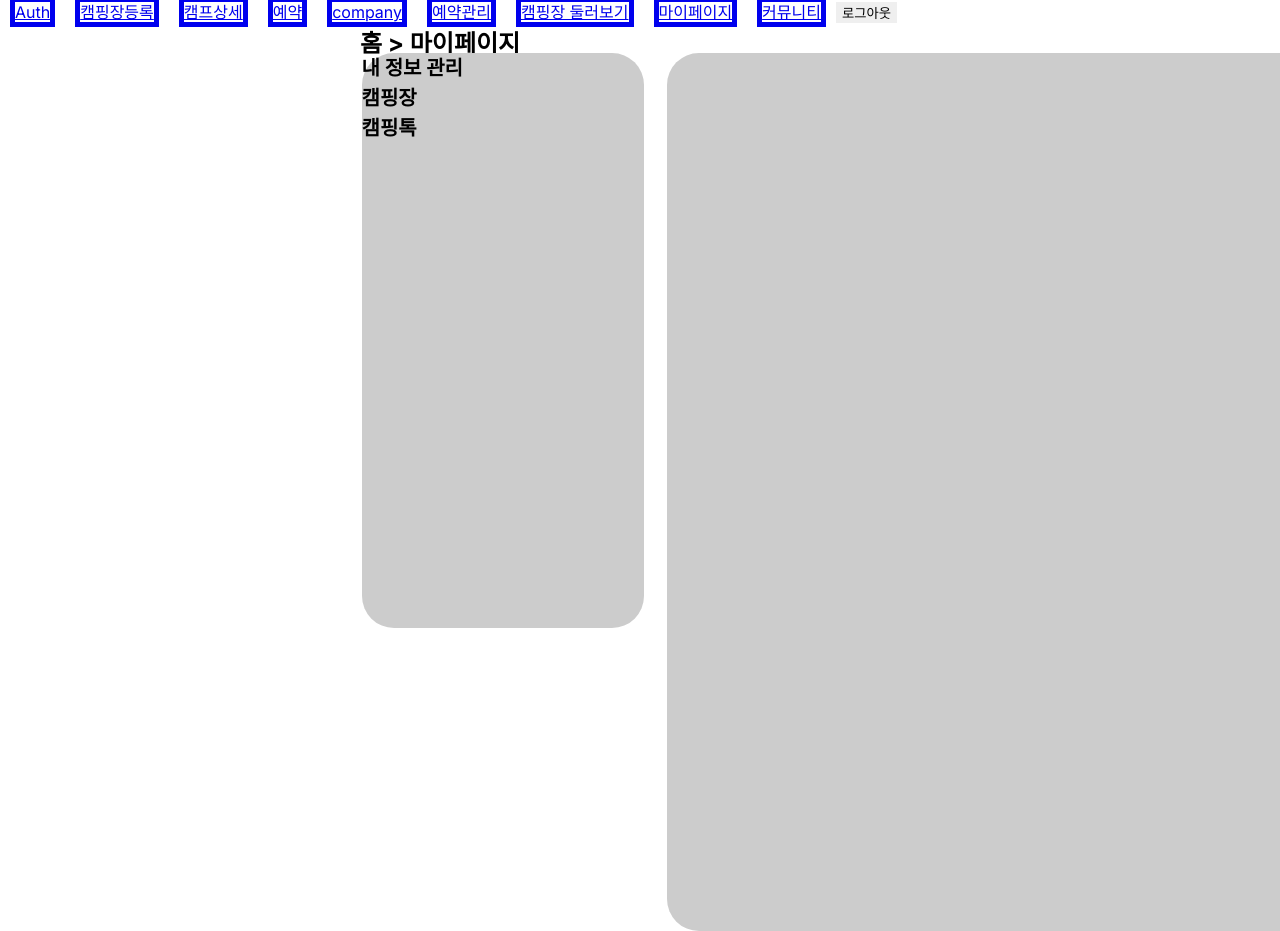
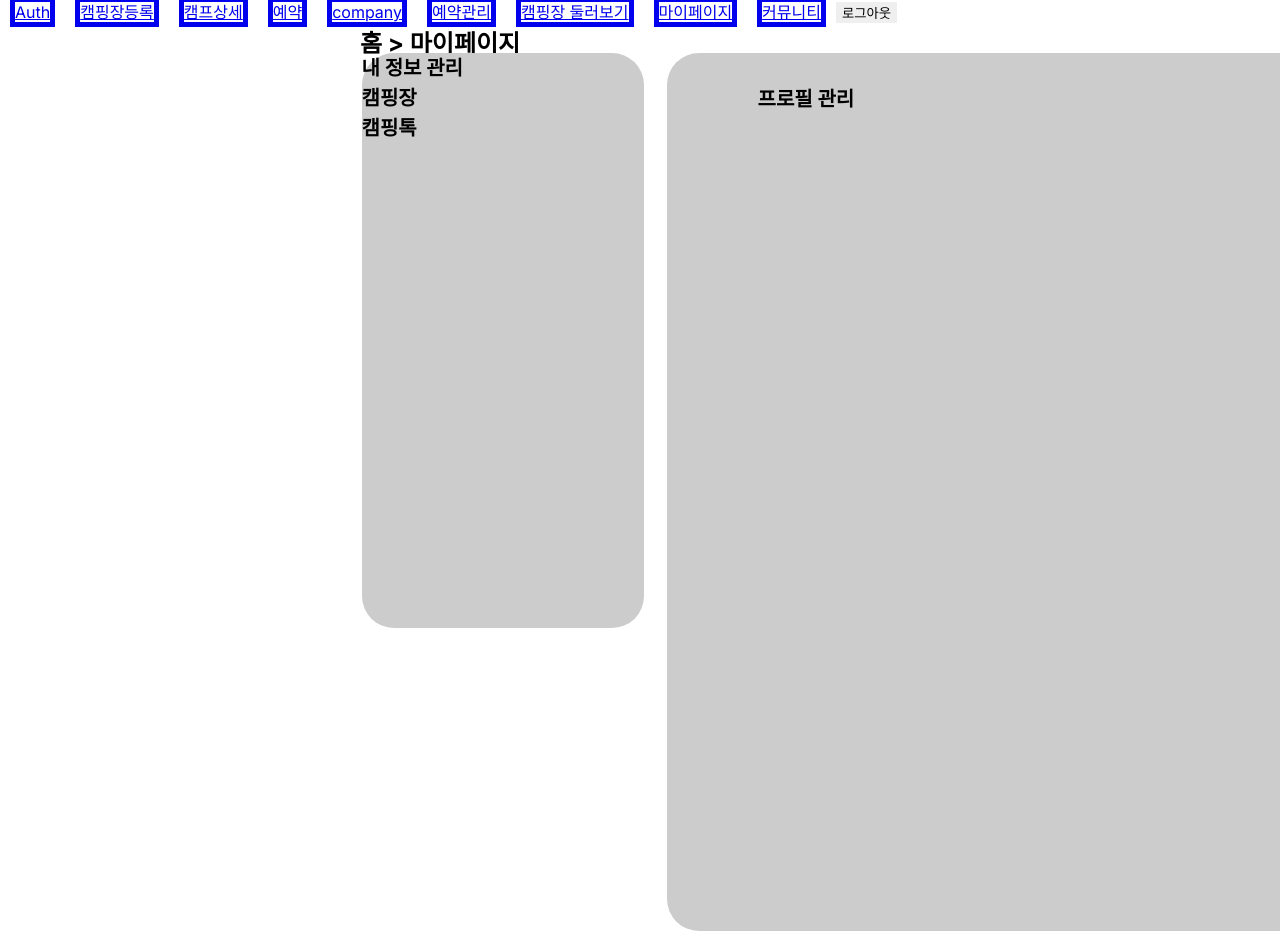
Before and after one commit to h0ngwon/Camperspot, a Next.js app: page /profile/1 in a window 1280 px wide. Shown: the top 931 px of the page. Built offline with nearby package versions, Linux system fonts and the light colour scheme; no server answers; the database is empty.

Commit message:
fix: 세션 수정 (#24)

```diff
--- a/src/app/api/auth/[...nextauth]/route.ts
+++ b/src/app/api/auth/[...nextauth]/route.ts
@@ -67,6 +67,7 @@ const handler = NextAuth({
 
       if (account?.provider === 'credentials') {
         token.role = 'company';
+        console.log(token);
       }
 
       return token;
@@ -133,9 +134,11 @@ const makeSocialAccount = async (
       provider: account.provider as string,
       role: 'user',
     };
+
     await supabase.from('user').insert<SocialDataType>(socialData);
   }
   token.role = 'user';
+  console.log(token);
   return token;
 };
 
--- /dev/null
+++ b/src/app/api/profile/[id]/route.ts
@@ -0,0 +1,19 @@
+import { NextRequest, NextResponse } from 'next/server';
+import { supabase } from '../../db';
+
+export const GET = async (
+  request: NextRequest,
+  {
+    params,
+  }: {
+    params: { id: string };
+  },
+) => {
+  const repository = await supabase
+    .from('user')
+    .select('email, nickname, profile_url, provider')
+    .eq('id', params.id)
+    .single();
+    console.log(repository);
+  return NextResponse.json(repository.data);
+};
--- a/src/app/page.tsx
+++ b/src/app/page.tsx
@@ -1,7 +1,5 @@
 'use client';
-import React from 'react';
 import { useSession } from 'next-auth/react';
-import Profile from './profile/[id]/_components/Profile';
 
 export default function Home() {
   const { data: session } = useSession();
@@ -9,7 +7,5 @@ export default function Home() {
   if (session) {
     console.log(session);
   }
-  return <React.Fragment>
-    <Profile/>
-  </React.Fragment>;
+  return <main></main>;
 }
--- a/src/app/profile/[id]/_components/Profile.tsx
+++ b/src/app/profile/[id]/_components/Profile.tsx
@@ -1,11 +1,46 @@
-import React from 'react'
+'use client';
+import { Usertype } from '@/types/auth';
+import { useSession } from 'next-auth/react';
+import { useEffect, useState } from 'react';
+import styles from '../_styles/Profile.module.css';
 
-type Props = {}
+const Profile = () => {
+  const { data: session, status } = useSession();
+  // 세션이 로딩 될 때까지 로딩처리
+  const [profile, setProfile] = useState<Usertype>(null);
 
-const Profile = (props: Props) => {
+  const fetchUserProfile = async (): Promise<void> => {
+    try {
+      const response = await fetch(`/api/profile/${session?.user.id}`, {
+        method: 'GET',
+      });
+
+      if (!response.ok) {
+        throw new Error('Failed to fetch data');
+      }
+
+      const fetchData = await response.json();
+      console.log(fetchData);
+      setProfile(fetchData);
+    } catch (error: any) {
+      console.error(error.message);
+    }
+  };
+
+  useEffect(() => {
+    fetchUserProfile();
+  }, [session]);
+
+  if (status === 'loading') {
+    return <p>Loading...</p>;
+  }
+
   return (
-    <div>Profile</div>
-  )
-}
+    <div className={styles.container}>
+      <div className={styles['profile-header']}>프로필 관리</div>
+      <div>{profile?.email}</div>
+    </div>
+  );
+};
 
-export default Profile
+export default Profile;
--- /dev/null
+++ b/src/app/profile/[id]/_styles/Profile.module.css
@@ -0,0 +1,12 @@
+.container {
+  padding: 30px 0 0 91px;
+}
+
+.profile-header {
+  color: #000;
+  font-family: Inter;
+  font-size: 20px;
+  font-style: normal;
+  font-weight: 700;
+  line-height: normal;
+}
--- a/src/app/profile/[id]/page.tsx
+++ b/src/app/profile/[id]/page.tsx
@@ -1,5 +1,11 @@
-const ProfilePage = () => {
-  return <div></div>;
+import Profile from './_components/Profile';
+
+const MyPage = () => {
+  return (
+    <div>
+      <Profile />
+    </div>
+  );
 };
 
-export default ProfilePage;
+export default MyPage;
--- a/src/types/auth.ts
+++ b/src/types/auth.ts
@@ -11,3 +11,4 @@ export type CompanyUserSignUpType = {
   password: string;
   confirmPassword: string;
 };
+export type Usertype = Omit<SocialDataType, 'role'> | null;
```
